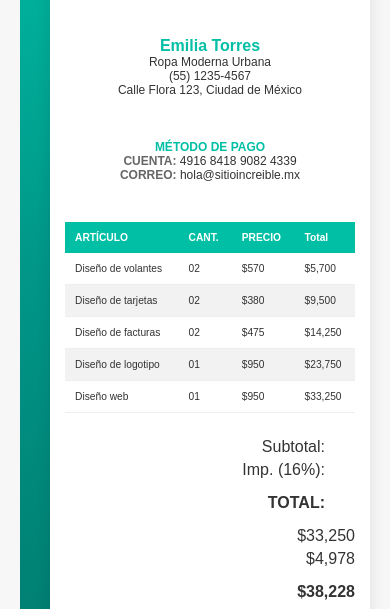
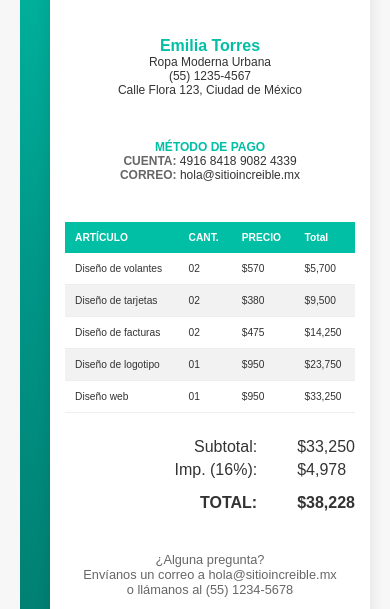
Before and after one commit to majo-g/majo, a plain HTML site: page index.html in a window 390 px wide. Shown: the part 196-805 px from the top of the page. Drawn offline with Linux system fonts and the light colour scheme.

Commit message:
Update index.html

```diff
--- a/index.html
+++ b/index.html
@@ -299,9 +299,7 @@
     }
 
     .total-tabla {
-        flex-direction: column;
         align-items: flex-end;
-        text-align: right;
         gap: 10px;
     }
 }
```
